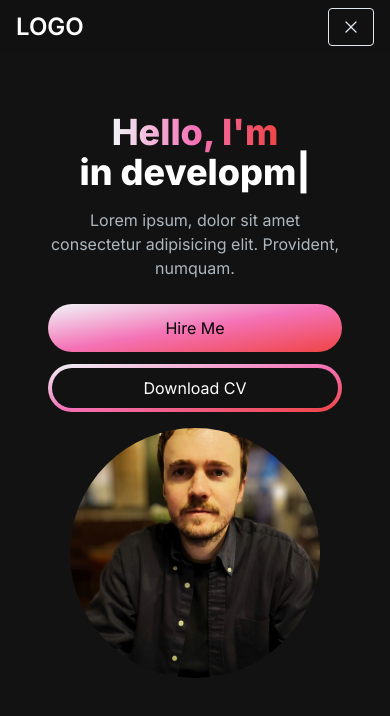
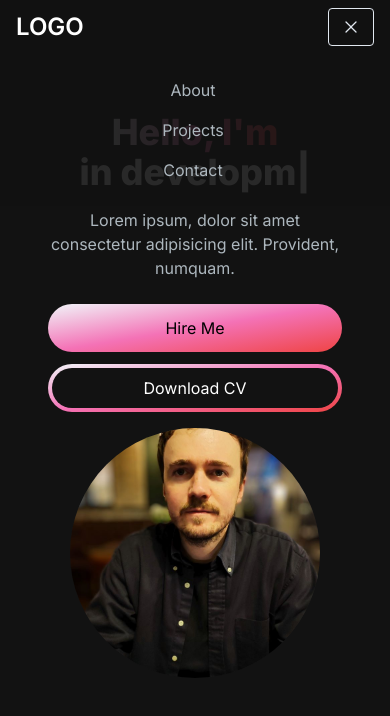
Before and after one commit to rhysmoggs/portfolio2024, a Next.js app: page / in a window 390 px wide. Both pictures are taken after a click on the button 351 px from the left and 27 px from the top of the page. Shown: the top 716 px of the page. Built offline with nearby package versions, Linux system fonts and the light colour scheme.

Commit message:
add MenuOverlay component for mobile menu

```diff
--- /dev/null
+++ b/app/components/MenuOverlay.jsx
@@ -0,0 +1,17 @@
+import React from 'react'
+import NavLink from './NavLink'
+
+const MenuOverlay = ({ links }) => {
+  return (
+    <ul className='flex flex-col py-4 items-center'>
+      {links.map((link, index) => (
+        <li key={index}>
+          <NavLink href={link.path} title={link.title} />
+        </li>
+      ))}
+    </ul>
+  )
+}
+
+export default MenuOverlay
+MenuOverlay
--- a/app/components/Navbar.jsx
+++ b/app/components/Navbar.jsx
@@ -3,6 +3,7 @@ import Link from 'next/link'
 import React, { useState } from 'react'
 import NavLink from './NavLink'
 import { Bars3Icon, XMarkIcon } from '@heroicons/react/24/solid'
+import MenuOverlay from './MenuOverlay'
 
 const navLinks = [
   {
@@ -57,6 +58,7 @@ const Navbar = () => {
           </ul>
         </div>
       </div>
+      {navbarOpen ? <MenuOverlay links={navLinks} /> : null}
     </nav>
   )
 }
```
